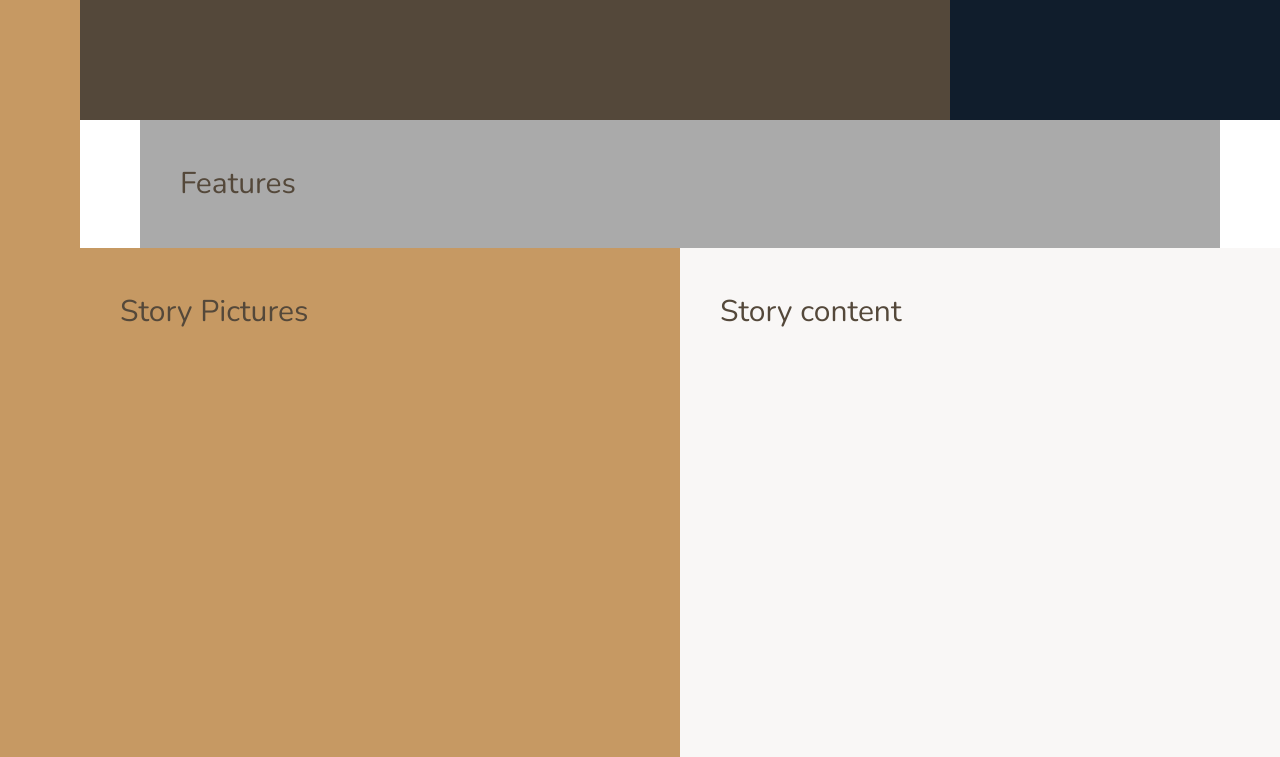
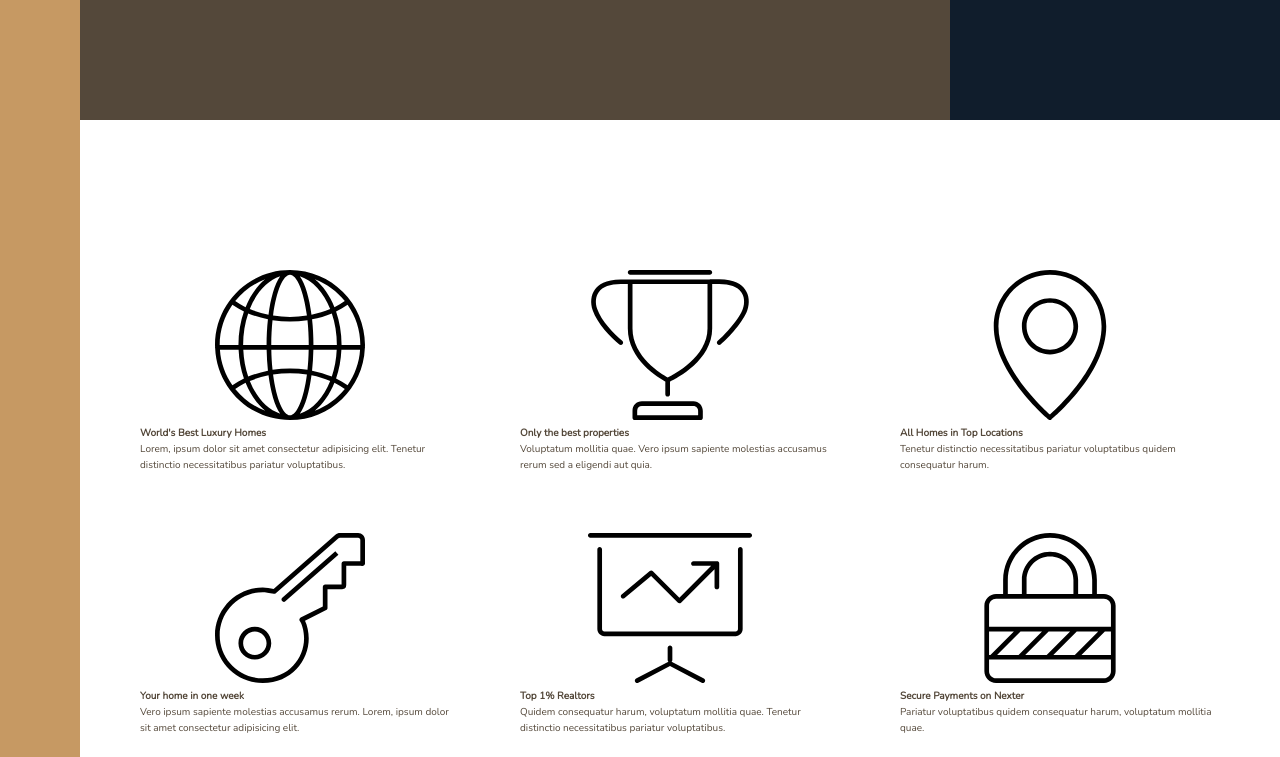
Before and after one commit to electro75/nexter, a website: page index.html in a window 1280 px wide. Shown: the part 520-1277 px from the top of the page. Drawn offline with nearby package versions, Linux system fonts and the light colour scheme.

Commit message:
add feature section markup

```diff
--- a/index.html
+++ b/index.html
@@ -25,7 +25,71 @@
         </div>
 
         <section class="features">
-            Features
+            <div class="feature">
+                <svg class="feature__icon">
+                    <use xlink:href="img/sprite.svg#icon-global"></use>
+                </svg>
+                <h4 class="heading-4">
+                    World's Best Luxury Homes
+                </h4>
+                <p class="feature__text">
+                    Lorem, ipsum dolor sit amet consectetur adipisicing elit. Tenetur distinctio necessitatibus pariatur voluptatibus.
+                </p>
+            </div>
+            <div class="feature">
+                <svg class="feature__icon">
+                    <use xlink:href="img/sprite.svg#icon-trophy"></use>
+                </svg>
+                <h4 class="heading-4">
+                    Only the best properties
+                </h4>
+                <p class="feature__text">
+                    Voluptatum mollitia quae. Vero ipsum sapiente molestias accusamus rerum sed a eligendi aut quia.
+                </p>
+            </div>
+            <div class="feature"><svg class="feature__icon">
+                    <use xlink:href="img/sprite.svg#icon-map-pin"></use>
+                </svg>
+                <h4 class="heading-4">
+                    All Homes in Top Locations
+                </h4>
+                <p class="feature__text">
+                    Tenetur distinctio necessitatibus pariatur voluptatibus quidem consequatur harum.
+                </p>
+            </div>
+            <div class="feature">
+                <svg class="feature__icon">
+                    <use xlink:href="img/sprite.svg#icon-key"></use>
+                </svg>
+                <h4 class="heading-4">
+                    Your home in one week
+                </h4>
+                <p class="feature__text">
+                    Vero ipsum sapiente molestias accusamus rerum. Lorem, ipsum dolor sit amet consectetur adipisicing elit.
+                </p>
+            </div>
+            <div class="feature">
+                <svg class="feature__icon">
+                    <use xlink:href="img/sprite.svg#icon-presentation"></use>
+                </svg>
+                <h4 class="heading-4">
+                    Top 1% Realtors
+                </h4>
+                <p class="feature__text">
+                    Quidem consequatur harum, voluptatum mollitia quae. Tenetur distinctio necessitatibus pariatur voluptatibus.
+                </p>
+            </div>
+            <div class="feature">
+                <svg class="feature__icon">
+                    <use xlink:href="img/sprite.svg#icon-lock"></use>
+                </svg>
+                <h4 class="heading-4">
+                    Secure Payments on Nexter
+                </h4>
+                <p class="feature__text">
+                    Pariatur voluptatibus quidem consequatur harum, voluptatum mollitia quae.
+                </p>
+            </div>
         </section>
 
         <div class="story__pictures">
--- a/sass/_base.scss
+++ b/sass/_base.scss
@@ -40,9 +40,4 @@ body {
     grid-template-rows: 80vh min-content 40vw repeat(3, min-content);
     grid-template-columns: [sidebar-start] 8rem [sidebar-end full-start] minmax(6rem, 1fr) [center-start] repeat(8, [col-start] minmax(min-content, 14rem) [col-end]) [center-end] minmax(6rem, 1fr) [full-end];
 
-
-    & > * {
-        padding: 4rem;
-        font-size: 3rem;
-    }
 }
--- a/sass/_features.scss
+++ b/sass/_features.scss
@@ -1,4 +1,9 @@
 .features {
-    background-color: $color-grey-light-2;
     grid-column: center-start / center-end;
+
+    margin: 15rem 0;
+
+    display: grid;
+    grid-template-columns: repeat(3, 1fr);
+    grid-gap: 6rem;
 }
```
Also changed, not shown: css/style.css.
